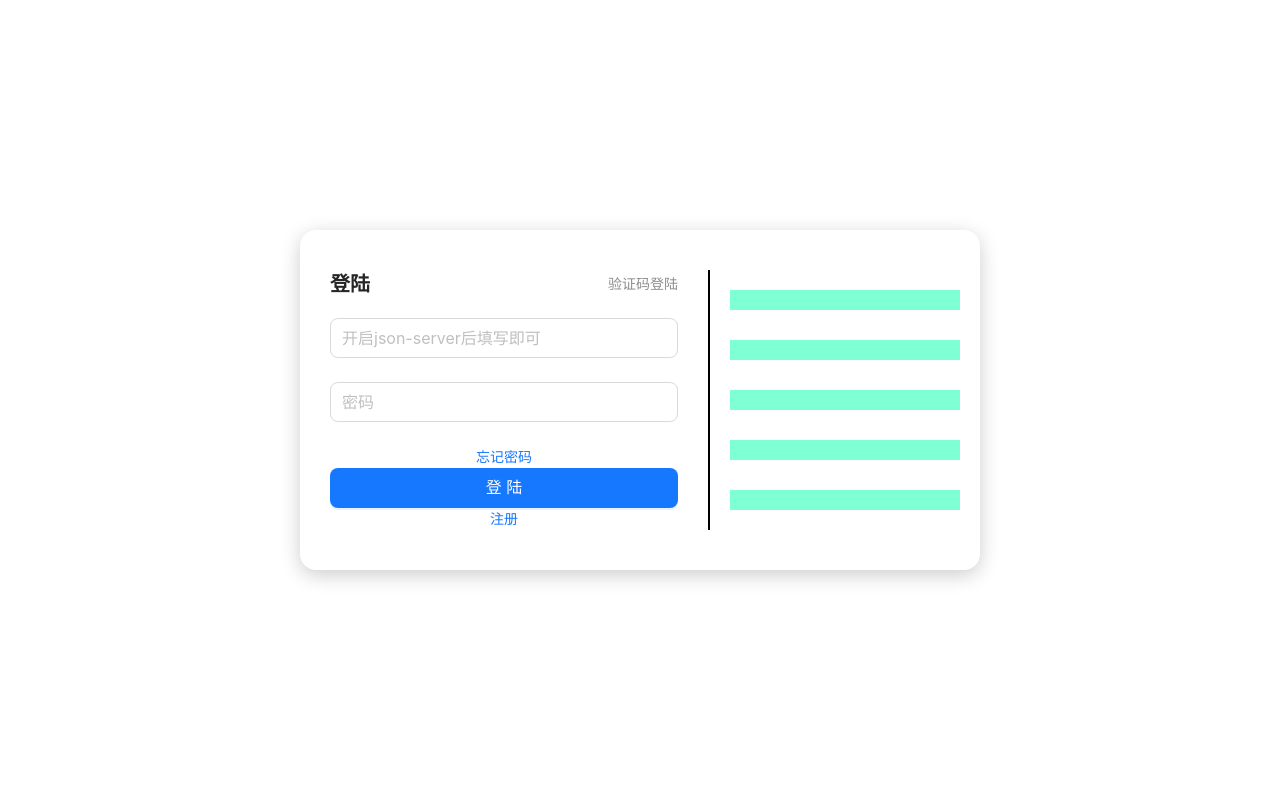
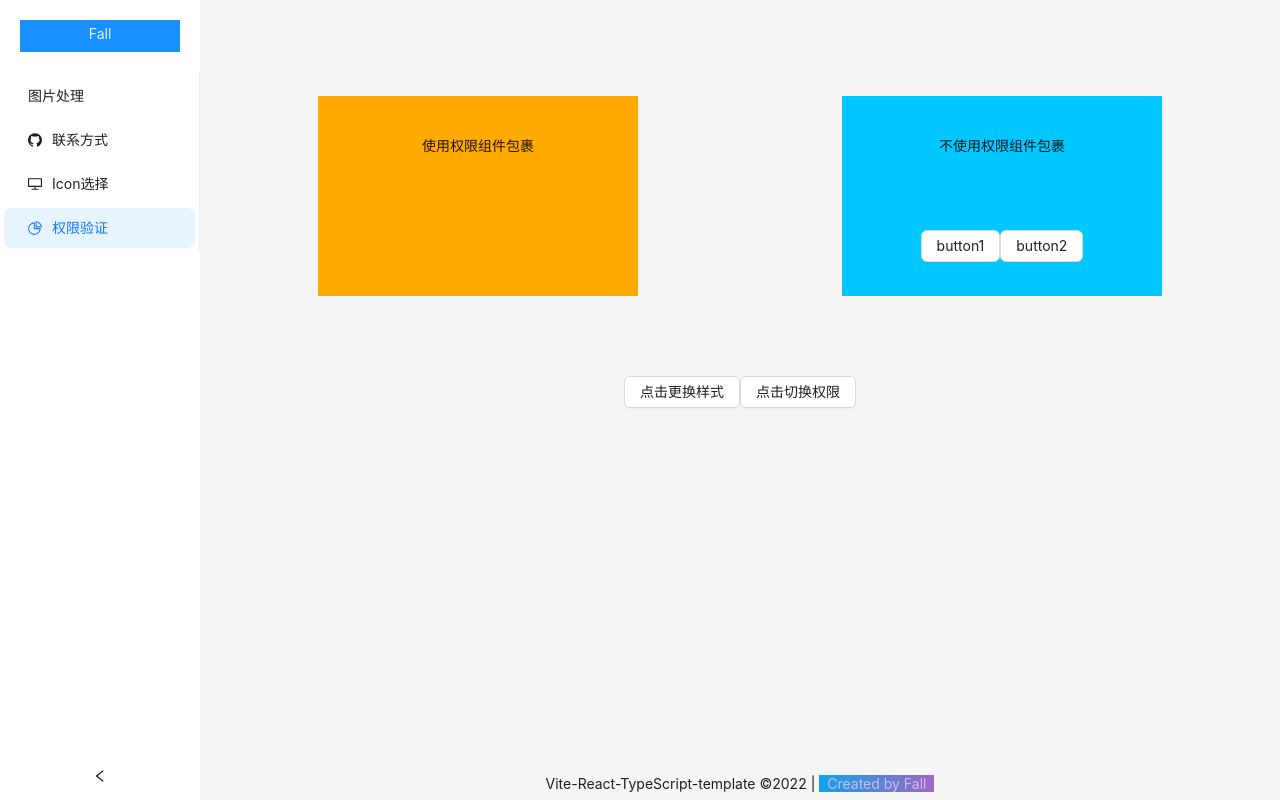
Before and after one commit to fall-zhang/vite-typescript-react-template, a React (Vite) app: page /roots in a window 1280 px wide. Before the commit this address led to /login. Built offline with nearby package versions, Linux system fonts and the light colour scheme.

Commit message:
将菜单和路由进行绑定

```diff
--- a/src/components/Menus/index.tsx
+++ b/src/components/Menus/index.tsx
@@ -3,14 +3,7 @@ import styles from './index.module.less'
 import { Menu, Tooltip } from 'antd'
 import type { MenuProps } from 'antd'
 import { Link, useLocation } from 'react-router-dom'
-import {
-  GithubOutlined,
-  CreditCardOutlined,
-  DesktopOutlined,
-  PieChartOutlined,
-  TranslationOutlined,
-  TableOutlined
-} from '@ant-design/icons'
+import pageRoutes from '@/router/pageRoutes'
 import { formatMessage } from '@/core/locales'
 type MenuItem = Required<MenuProps>['items'][number];
 
@@ -20,16 +13,9 @@ const genMenuItem = (key: string, label: string, icon?: ReactNode, children?: Me
   label: <Link to={key}>{label}</Link>,
   children: children
 })
+console.log(pageRoutes)
 
-const menuItems: MenuProps['items'] = [
-  genMenuItem('/contact', formatMessage({ id: 'menu-contact' }), < GithubOutlined />),
-  genMenuItem('/icon', formatMessage({ id: 'menu-icon' }), <PieChartOutlined />),
-  genMenuItem('/works', formatMessage({ id: 'menu-works' }), < CreditCardOutlined />),
-  genMenuItem('/form', formatMessage({ id: 'menu-contact' }), < DesktopOutlined />),
-  genMenuItem('/locales', formatMessage({ id: 'menu-contact' }), < TranslationOutlined />),
-  genMenuItem('/table', formatMessage({ id: 'menu-contact' }), < TableOutlined />),
-  genMenuItem('/auth', formatMessage({ id: 'menu-contact' }), < GithubOutlined />)
-]
+const menuItems: MenuProps['items'] = pageRoutes.map(route => genMenuItem(route.path, route.meta.title, route.meta.icon))
 const HomePage: React.FC = () => {
   // 收缩侧边栏
   const message = formatMessage({ id: 'frontEnd' })
--- a/src/router/index.tsx
+++ b/src/router/index.tsx
@@ -4,24 +4,29 @@ import { BrowserRouter, Routes, Route, Navigate } from 'react-router-dom'
 import LoginPage from '@/pages/login'
 import ErrorPage from '@/pages/err'
 import MainLayout from '@/layouts/MainLayout'
-import Icon from '@/pages/icon'
-import Contact from '@/pages/contact/index'
-import WorkList from '@/pages/locales/index'
 
+import pageRoutes from './pageRoutes'
 const RouterPage: React.FC = () => {
   return (
     <BrowserRouter>
       <Routes>
-        {/* <Route path='/login'  loader={() => import('@/pages/icon')} /> */}
         <Route path='/login' element={<LoginPage></LoginPage>}></Route>
         <Route path='/err' element={<ErrorPage></ErrorPage>}></Route>
         <Route path='/*' element={<MainLayout>
           <Routes>
-            <Route path="/contact" element={<Contact />} />
-            <Route path="/works" element={<WorkList />} />
-            <Route path="/icon" element={<Icon />} />
-            <Route path="/root" element={<Icon />} />
-            <Route path='/*' element={<Navigate to="/login" replace />} ></Route>
+            {pageRoutes.map(route => {
+              return (
+                <Route key={route.path} path={route.path} element={
+                  <React.Suspense fallback={<>加载中，请等待</>}>
+                    <route.component />
+                  </React.Suspense>
+                }>
+                </Route>
+              )
+            }
+            )}
+            <Route path='/' element={<Navigate to="/login" replace />} ></Route>
+            <Route path='/*' element={<Navigate to="/err" replace />} ></Route>
           </Routes>
         </MainLayout>}>
         </Route>
--- a/src/router/pageRoutes.tsx
+++ b/src/router/pageRoutes.tsx
@@ -1,28 +1,35 @@
 import React from 'react'
-
-import BlankPage from '@C/Menus'
-import { Navigate } from 'react-router-dom'
-
+import {
+  GithubOutlined,
+  CreditCardOutlined,
+  DesktopOutlined,
+  PieChartOutlined,
+  TranslationOutlined,
+  TableOutlined
+} from '@ant-design/icons'
 // 实现解析当前路由
 import type { RouteParam } from './route'
-const asyncLoad = (str: string) => React.lazy(() => import(str))
-const constantRoute: RouteParam[] = [
-  {
-    path: '/login',
-    component: asyncLoad('@/pages/login'),
-    meta: { title: '菜单名称', hidden: true, auth: 'menu' }
-  },
-  {
-    path: '/',
-    component: BlankPage,
-    meta: { title: '菜单名称', hidden: true, auth: 'menu' },
-    children: [
-      {
-        path: '/home',
-        component: asyncLoad('@/pages/login'),
-        meta: { title: '菜单名称', hidden: true, auth: 'menu' }
-      }
-    ]
-  }
+const pageRoutes: RouteParam[] = [{
+  path: '/pciture',
+  component: React.lazy(() => import('@/pages/contact/index')),
+  meta: { title: '图片处理' }
+},
+{
+  path: '/contact',
+  component: React.lazy(() => import('@/pages/contact/index')),
+  meta: { title: '联系方式', icon: <GithubOutlined></GithubOutlined> }
+},
+{
+  path: '/icon',
+  component: React.lazy(() => import('@/pages/icon/index')),
+  meta: { title: 'Icon选择', icon: <DesktopOutlined></DesktopOutlined> },
+  redirect: '/login'
+},
+{
+  path: '/roots',
+  component: React.lazy(() => import('@/pages/roots')),
+  meta: { title: '权限验证', icon: <PieChartOutlined></PieChartOutlined> },
+  redirect: '/login'
+}
 ]
-export default constantRoute
+export default pageRoutes
--- a/src/router/route.d.ts
+++ b/src/router/route.d.ts
@@ -1,15 +1,17 @@
-import React, { LazyExoticComponent, ComponentType,ReactElement } from 'react'
+import React from 'react'
+import type { LazyExoticComponent, ComponentType,ReactElement, ReactNode } from 'react'
 // 路由meta
 export interface RouteMeta {
   title: string
   hidden?: boolean
   auth?: string
+  icon?:ReactNode
 }
 // 单条路由，路由下面最多嵌套一层菜单
 export interface RouteParam {
   exact?: boolean
   path: string
-  component: LazyExoticComponent<ComponentType<unknown>>|React.FC|ReactElement
+  component: LazyExoticComponent<ComponentType<unknown>>
   meta: RouteMeta
   children?:Omit<RouteParam,'children'>[]
   redirect?:string
```
